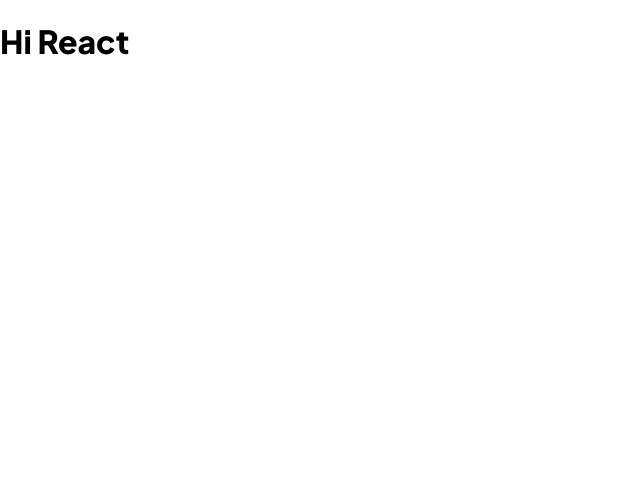
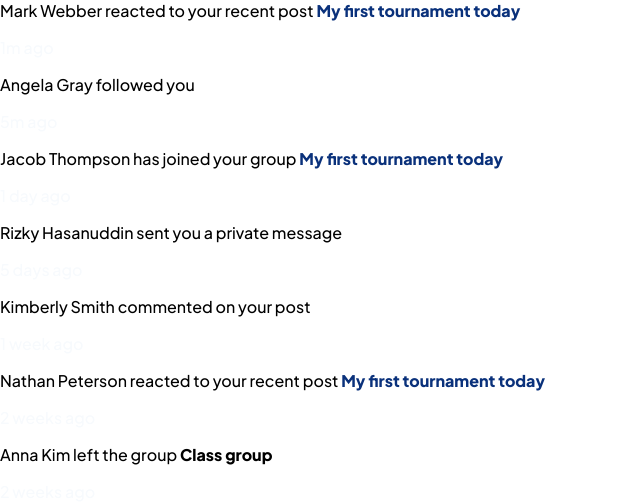
Before and after one commit to UmanIjaz/notifications, a React (Create React App) app: page / in a window 1280 px wide. Shown: the top 504 px of the page, without its empty margins (0-640 px from the left). Built offline with nearby package versions, Linux system fonts and the light colour scheme.

Commit message:
Html Structure complete

```diff
--- a/public/index.html
+++ b/public/index.html
@@ -2,7 +2,6 @@
 <html lang="en">
   <head>
     <meta charset="utf-8" />
-    <link rel="icon" href="%PUBLIC_URL%/favicon.ico" />
     <meta name="viewport" content="width=device-width, initial-scale=1" />
     <meta name="theme-color" content="#000000" />
     <meta
@@ -10,34 +9,11 @@
       content="Web site created using create-react-app"
     />
     <link rel="apple-touch-icon" href="%PUBLIC_URL%/logo192.png" />
-    <!--
-      manifest.json provides metadata used when your web app is installed on a
-      user's mobile device or desktop. See https://developers.google.com/web/fundamentals/web-app-manifest/
-    -->
     <link rel="manifest" href="%PUBLIC_URL%/manifest.json" />
-    <!--
-      Notice the use of %PUBLIC_URL% in the tags above.
-      It will be replaced with the URL of the `public` folder during the build.
-      Only files inside the `public` folder can be referenced from the HTML.
-
-      Unlike "/favicon.ico" or "favicon.ico", "%PUBLIC_URL%/favicon.ico" will
-      work correctly both with client-side routing and a non-root public URL.
-      Learn how to configure a non-root public URL by running `npm run build`.
-    -->
-    <title>React App</title>
+    <title>Notifications Page</title>
   </head>
   <body>
     <noscript>You need to enable JavaScript to run this app.</noscript>
     <div id="root"></div>
-    <!--
-      This HTML file is a template.
-      If you open it directly in the browser, you will see an empty page.
-
-      You can add webfonts, meta tags, or analytics to this file.
-      The build step will place the bundled scripts into the <body> tag.
-
-      To begin the development, run `npm start` or `yarn start`.
-      To create a production bundle, use `npm run build` or `yarn build`.
-    -->
   </body>
 </html>
--- a/src/App.js
+++ b/src/App.js
@@ -1,7 +1,95 @@
 import "./styles/App.css";
+import notifications from "./data.js";
 
 function App() {
-  return <h1>Hi React</h1>;
+  return <NotificationsList notifications={notifications} />;
+}
+export default App;
+
+function NotificationsList({ notifications }) {
+  return notifications.map((notification) => {
+    return (
+      <NotificationItem key={notification.id} notification={notification} />
+    );
+  });
 }
 
-export default App;
+function NotificationItem({ notification }) {
+  return (
+    <div>
+      <userAvtar img={notification.img} />
+      <NotificationContent
+        type={notification.type}
+        userName={notification.user}
+        time={notification.time}
+      />
+    </div>
+  );
+}
+
+function userAvtar(img) {
+  return (
+    <div>
+      <img src={img} />
+    </div>
+  );
+}
+
+function NotificationContent({ type, userName, time }) {
+  let message;
+
+  switch (type) {
+    case "reaction":
+      message = (
+        <>
+          {userName} reacted to your recent post{" "}
+          <strong style={{ color: "hsl(219, 85%, 26%)" }}>
+            My first tournament today
+          </strong>
+        </>
+      );
+      break;
+
+    case "follow":
+      message = <>{userName} followed you</>;
+      break;
+
+    case "group_join":
+      message = (
+        <>
+          {userName} has joined your group{" "}
+          <strong style={{ color: "hsl(219, 85%, 26%)" }}>
+            My first tournament today
+          </strong>
+        </>
+      );
+      break;
+
+    case "private_message":
+      message = <>{userName} sent you a private message</>;
+      break;
+
+    case "comment":
+      message = <>{userName} commented on your post</>;
+      break;
+
+    case "group_leave":
+      message = (
+        <>
+          {userName} left the group <strong>Class group</strong>
+        </>
+      );
+      break;
+
+    default:
+      message = <>There are no notifications for you</>;
+      break;
+  }
+
+  return (
+    <div>
+      {message}
+      <p style={{ color: "hsl(210, 60%, 98%)" }}>{time}</p>
+    </div>
+  );
+}
--- /dev/null
+++ b/src/data.js
@@ -0,0 +1,67 @@
+const notifications = [
+  {
+    id: 1,
+    user: "Mark Webber",
+    img: "/public/assets/avatar-mark-webber.webp",
+    type: "reaction",
+    content: "My first tournament today!",
+    time: "1m ago",
+    read: false,
+  },
+  {
+    id: 2,
+    user: "Angela Gray",
+    img: "/public/assets/images/avatar-angela-gray.webp",
+    type: "follow",
+    content: null,
+    time: "5m ago",
+    read: false,
+  },
+  {
+    id: 3,
+    user: "Jacob Thompson",
+    img: "/public/assets/avatar-jacob-thompson.webp",
+    type: "group_join",
+    content: "Chess Club",
+    time: "1 day ago",
+    read: false,
+  },
+  {
+    id: 4,
+    user: "Rizky Hasanuddin",
+    img: "/public/assets/avatar-rizky-hasanuddin.webp",
+    type: "private_message",
+    content:
+      "Hello, thanks for setting up the Chess Club. I’ve been a member for a few weeks now and I’m already having lots of fun and improving my game.",
+    time: "5 days ago",
+    read: true,
+  },
+  {
+    id: 5,
+    user: "Kimberly Smith",
+    img: "/public/assets/avatar-kimberly-smith.webp",
+    type: "comment",
+    content: "your picture",
+    time: "1 week ago",
+    read: true,
+  },
+  {
+    id: 6,
+    user: "Nathan Peterson",
+    img: "/public/assets/avatar-nathan-peterson.webp",
+    type: "reaction",
+    content: "5 end-game strategies to increase your win rate",
+    time: "2 weeks ago",
+    read: true,
+  },
+  {
+    id: 7,
+    user: "Anna Kim",
+    img: "/public/assets/avatar-anna-kim.webp",
+    type: "group_leave",
+    content: "Chess Club",
+    time: "2 weeks ago",
+    read: true,
+  },
+];
+export default notifications;
```
Also changed, not shown: index.html (+12 -48 lines).
